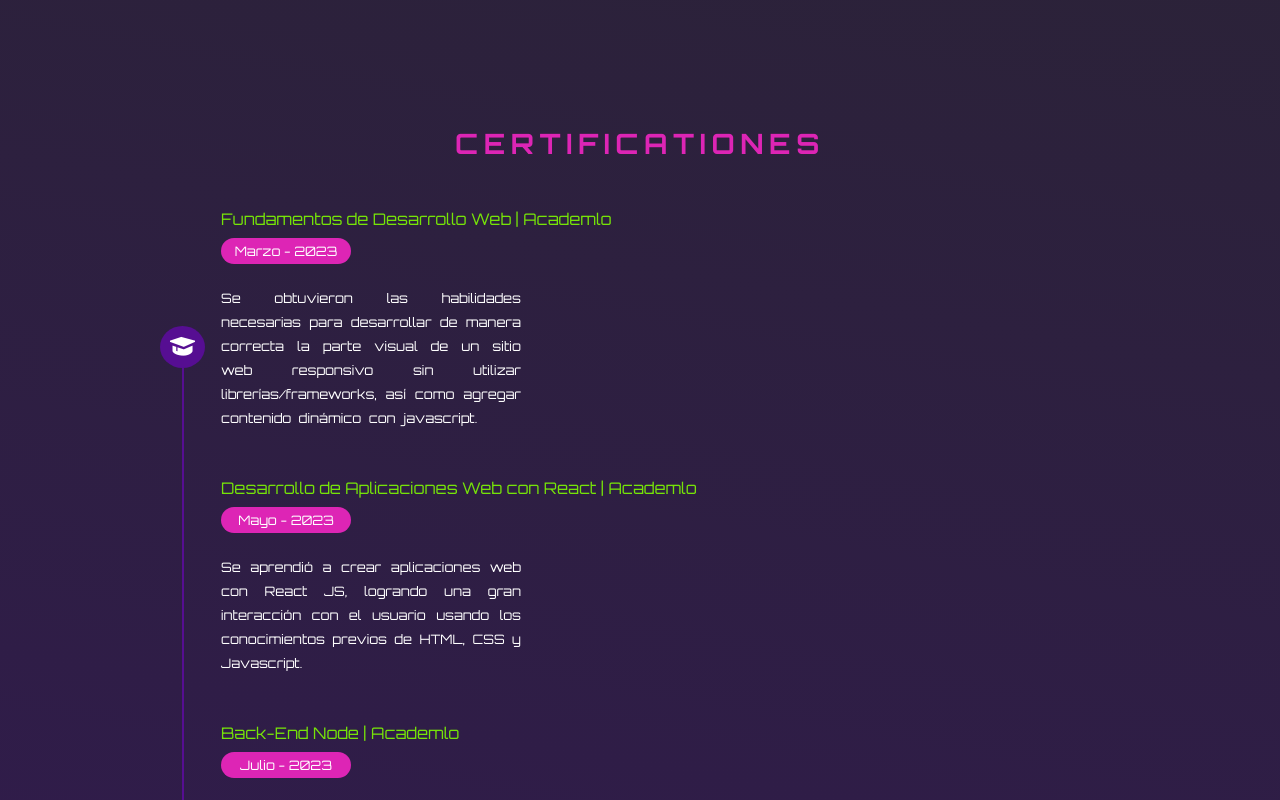
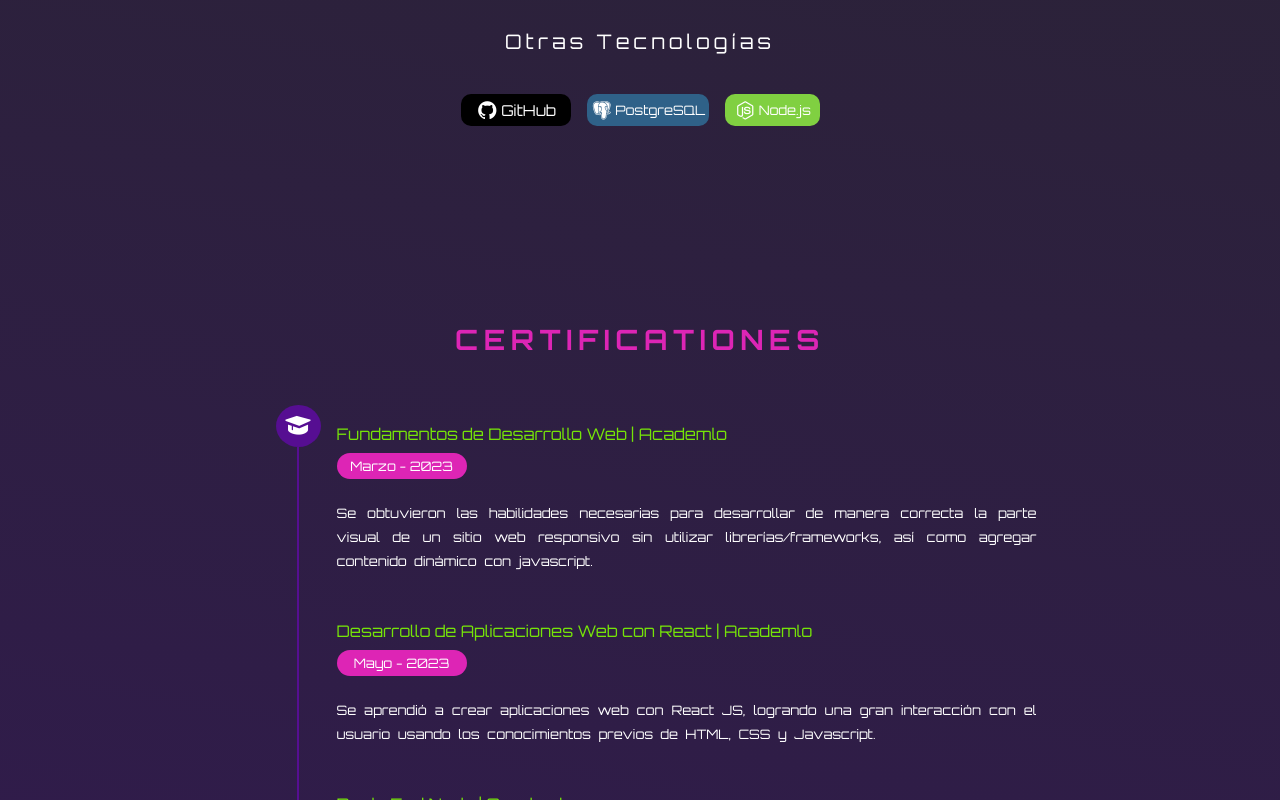
Before and after one commit to cordovabarbara/my-portfolio, a React (Vite) app: page / in a window 1280 px wide. Shown: the part 1640-2440 px from the top of the page. Built offline with nearby package versions, Linux system fonts and the light colour scheme.

Commit message:
change banner margin

```diff
--- a/src/components/Certifications.jsx
+++ b/src/components/Certifications.jsx
@@ -3,7 +3,7 @@ import "./styles/certifications.css";
 const Certifications = () => {
   return (
     <>
-      <h1 id="Certificacions" className="title__about">
+      <h1 id="Certificacions" className="title__certi">
         Certificationes
       </h1>
       <div className="certifications">
--- a/src/components/styles/about.css
+++ b/src/components/styles/about.css
@@ -15,8 +15,9 @@
     font-size: 28px;
     font-weight: bold;
     letter-spacing: 0.2em;
-    margin-top: 8em;
+    margin-top: 10em;
     text-transform:uppercase;
+    padding-top: 2em;
 }
 
 .about__img{
--- a/src/components/styles/banner.css
+++ b/src/components/styles/banner.css
@@ -159,7 +159,7 @@ h3{
         width: 100%;
         display: flex;
         flex-direction: row;
-        margin-top: 1em;
+        margin-top: 5em;
         justify-content: space-evenly;
     }
     .banner__2{
--- a/src/components/styles/certifications.css
+++ b/src/components/styles/certifications.css
@@ -2,10 +2,20 @@
   display: flex;
   text-align: center;
   gap: 1em;
-  margin-top: 2.5em;
+  margin-top: 1em;
+}
+
+.title__certi{
+  padding-top: 2em;
+  margin-top: 5em;
+  color: var(--titles);
+  letter-spacing: 0.2em;
+  font-size: 28px;
+  font-weight: bold;
+  text-transform: uppercase;
 }
 .certificacions__content {
-  height: 860px;
+  height: 820px;
   width: 2px;
   background-color: rgb(86, 14, 146);
 }
@@ -63,12 +73,21 @@
   margin-top: -2em;
   color: var(--text);
 }
+
 @media (min-width: 767px) {
   .certifications__box {
     display: flex;
-    margin: 2em 8em 1em 10em;
+    flex-direction: row;
+    align-items: center;
+    justify-content: center;
+    flex-wrap: wrap;
+    margin: 3em 8em 1em 10em;
   }
   .certificacions__content {
-    height: 490px;
+    height: 500px;
+  }
+
+  .certifications__text{
+    width: 700px;
   }
 }
--- a/src/components/styles/skills.css
+++ b/src/components/styles/skills.css
@@ -6,7 +6,6 @@
     gap: 2.5em;
     margin-top: 4em;
     padding-top: 2.5em;
-
 }
 
 .skills__general{
@@ -17,7 +16,7 @@
 
 
 .title__sk{
-    color: rgb(221, 37, 181);
+    color: var(--titles);
     letter-spacing: 0.2em;
     font-size: 28px;
     font-weight: bold;
--- a/src/index.css
+++ b/src/index.css
@@ -3,7 +3,6 @@
   --titles:rgb(221, 37, 181);
   --titles2: rgb(9, 189, 174);
   --background: rgb(128, 98, 214);
-
   --buttons:rgb(150, 93, 226);
   --certifications: rgba(128, 255, 0, 0.884);
   --icons:#ffffffc7;
```
